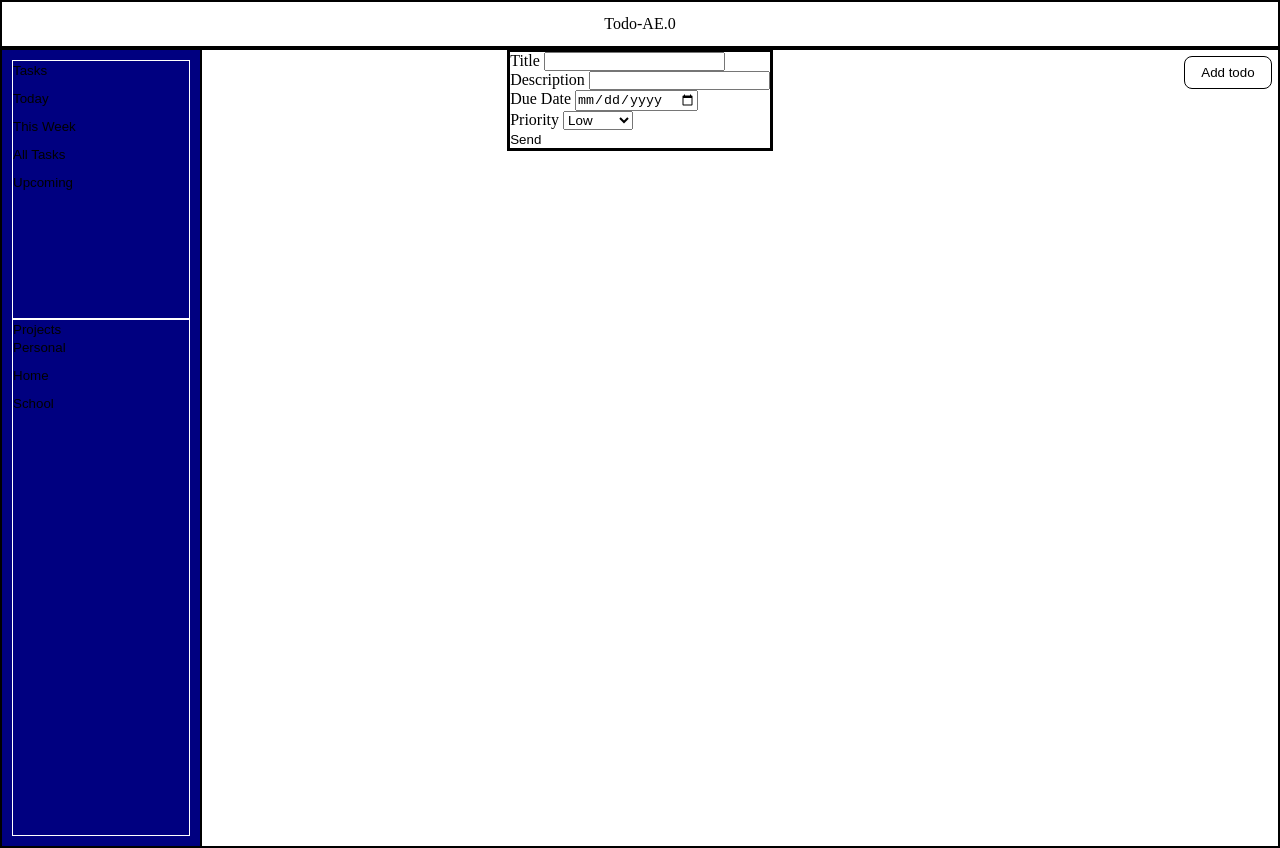
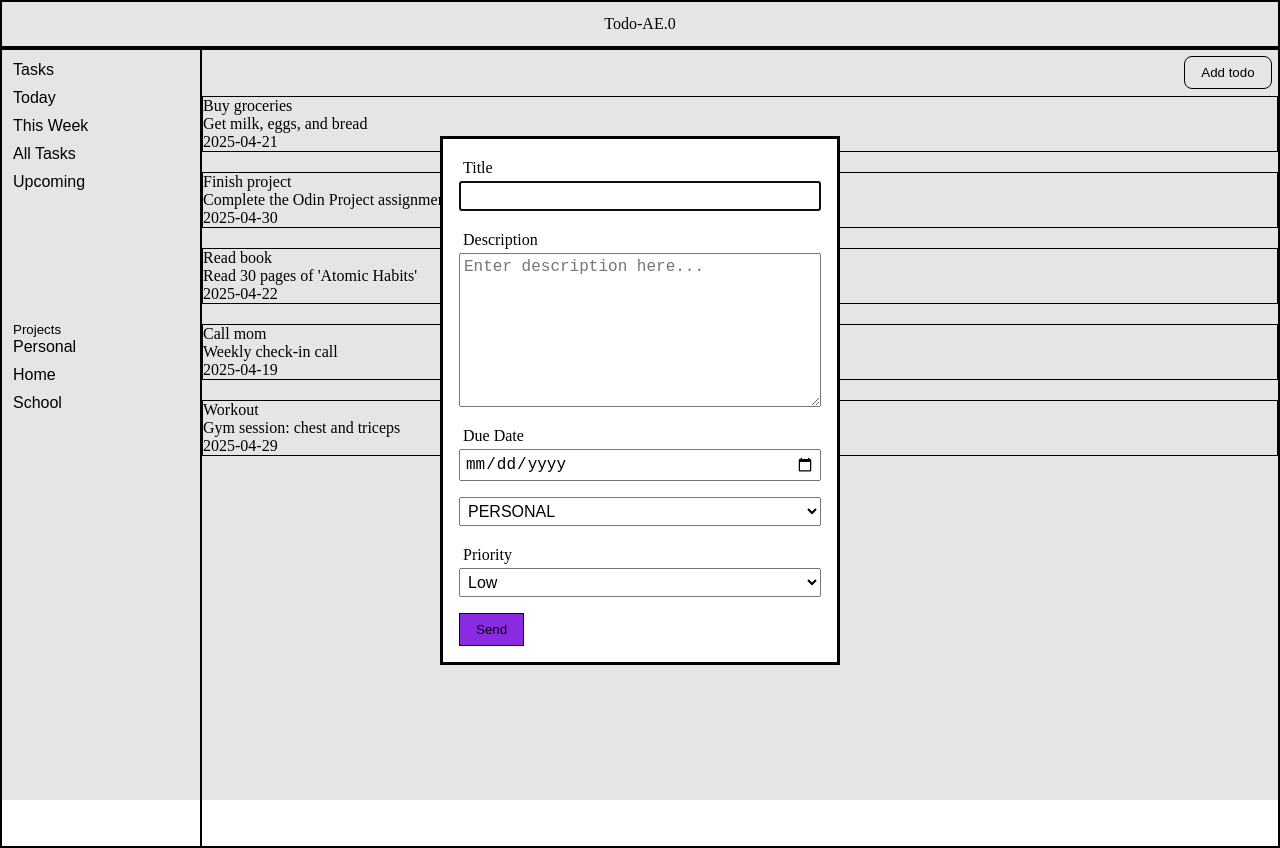
Before and after one commit to Jayfx24/Todo, a website built with webpack: page src/template.html in a window 1280 px wide. Both pictures are taken after a click on the button "Add todo". Built offline with nearby package versions, Linux system fonts and the light colour scheme.

Commit message:
Working on DOM

```diff
--- a/src/buttons/dialogButton.js
+++ b/src/buttons/dialogButton.js
@@ -1,13 +1,28 @@
 
+import { allTask } from "../tasks"
+import { todoItem } from "../tasks"
+import { displayTodo } from "../todoManager"
+import { getCurrentView } from "../statusChecker"
+import { filterByView, getAddForm } from "../todoManager"
+import { projectType } from "../projectsManager"
+import { formFuc } from "../mainDOM"
 
 const addTodoBtn = document.getElementById('addTodo')
 
-const todoDialog = document.getElementById('todoDialog')
 const projectDialog = document.getElementById('projectDialog')
+const todoForm = document.getElementById('todoForm')
+
 
 
 
 export function initBtns(){
+    formFuc(todoDialog)
     addTodoBtn.addEventListener('click',()=>{
-    todoDialog.showModal()
-})}
+        // projectType()
+        todoDialog.showModal()
+
+    })
+    getAddForm()
+
+
+}
--- a/src/data/testTodos.js
+++ b/src/data/testTodos.js
@@ -2,9 +2,9 @@ import { todoItem } from "../tasks";
 
 
 export const testTodos = [
-    todoItem("Buy groceries", "Get milk, eggs, and bread", "2025-04-21", "High"),
-    todoItem("Finish project", "Complete the Odin Project assignment", "2025-04-30", "High"),
-    todoItem("Read book", "Read 30 pages of 'Atomic Habits'", "2025-04-22", "Medium"),
-    todoItem("Call mom", "Weekly check-in call", "2025-04-19", "Low", "Family"),
-    todoItem("Workout", "Gym session: chest and triceps", "2025-04-29", "Medium", )
+    todoItem("Buy groceries", "Get milk, eggs, and bread", "2025-04-21", "High", "Personal"),
+    todoItem("Finish project", "Complete the Odin Project assignment", "2025-04-30", "High","default"),
+    todoItem("Read book", "Read 30 pages of 'Atomic Habits'", "2025-04-22", "Medium","Personal"),
+    todoItem("Call mom", "Weekly check-in call", "2025-04-19", "Low", "Family","Personal"),
+    todoItem("Workout", "Gym session: chest and triceps", "2025-04-29", "Medium","Personal" )
   ];
--- /dev/null
+++ b/src/mainDOM.js
@@ -0,0 +1,103 @@
+import { allProjects } from "./projects";
+
+export function formFuc(ele) {
+  const form = document.createElement("form");
+  form.id = "todoForm";
+
+  // Title
+  const titleGroup = document.createElement("div");
+  titleGroup.className = "form-group";
+  const titleLabel = document.createElement("label");
+  titleLabel.setAttribute("for", "title");
+  titleLabel.textContent = "Title";
+  const titleInput = document.createElement("input");
+  titleInput.type = "text";
+  titleInput.id = "title";
+  titleInput.name = "title";
+  titleInput.required = true;
+  titleGroup.appendChild(titleLabel);
+  titleGroup.appendChild(titleInput);
+
+  // Description
+  const descGroup = document.createElement("div");
+  descGroup.className = "form-group";
+  const descLabel = document.createElement("label");
+  descLabel.setAttribute("for", "desc");
+  descLabel.textContent = "Description";
+  const descTextarea = document.createElement("textarea");
+  descTextarea.id = "desc";
+  descTextarea.name = "desc";
+  descTextarea.placeholder = "Enter description here...";
+  descTextarea.rows = 8;
+  descGroup.appendChild(descLabel);
+  descGroup.appendChild(descTextarea);
+
+
+
+  // Due Date
+  const dueDateGroup = document.createElement("div");
+  dueDateGroup.className = "form-group";
+  const dueDateLabel = document.createElement("label");
+  dueDateLabel.setAttribute("for", "dueDate");
+  dueDateLabel.textContent = "Due Date";
+  const dueDateInput = document.createElement("input");
+  dueDateInput.type = "date";
+  dueDateInput.id = "dueDate";
+  dueDateInput.name = "dueDate";
+  dueDateGroup.appendChild(dueDateLabel);
+  dueDateGroup.appendChild(dueDateInput);
+
+  // Project Type (empty container)
+  const projectTypeGroup = document.createElement("div");
+  projectTypeGroup.className = "form-group project-type";
+
+  const select = document.createElement("select");
+
+  allProjects.forEach((item) => {
+      const option = document.createElement("option");
+      const name = item.projectName;
+      option.value = name.toLowerCase();;
+      option.textContent = name.toUpperCase();
+
+      select.appendChild(option);
+  });
+    projectTypeGroup.appendChild(select);
+
+  // Priority
+  const priorityGroup = document.createElement("div");
+  priorityGroup.className = "form-group";
+  const priorityLabel = document.createElement("label");
+  priorityLabel.setAttribute("for", "priority");
+  priorityLabel.textContent = "Priority";
+  const prioritySelect = document.createElement("select");
+  prioritySelect.name = "priority";
+  prioritySelect.id = "priority";
+  prioritySelect.required = true;
+
+  ["low", "medium", "high"].forEach((level) => {
+    const option = document.createElement("option");
+    option.value = level;
+    option.textContent = level.charAt(0).toUpperCase() + level.slice(1);
+    prioritySelect.appendChild(option);
+  });
+
+  priorityGroup.appendChild(priorityLabel);
+  priorityGroup.appendChild(prioritySelect);
+
+  // Submit Button
+  const submitButton = document.createElement("button");
+  submitButton.type = "submit";
+  submitButton.textContent = "Send";
+
+  // Append all to form
+  form.appendChild(titleGroup);
+  form.appendChild(projectTypeGroup);
+  form.appendChild(descGroup);
+  form.appendChild(dueDateGroup);
+  form.appendChild(projectTypeGroup);
+  form.appendChild(priorityGroup);
+  form.appendChild(submitButton);
+
+
+  ele.appendChild(form);
+}
--- a/src/projectsManager.js
+++ b/src/projectsManager.js
@@ -1,28 +1,25 @@
-import {testProjectsData} from './data/testProjects';
-import { allProjects } from './projects';
+import { testProjectsData } from "./data/testProjects";
+import { allProjects } from "./projects";
 
-const projectUl = document.querySelector('.project-list');
-
-allProjects.push(...testProjectsData)
-export function displayProjects(){
-    createProjects(allProjects)
+const projectUl = document.querySelector(".project-list");
+const todoForm = document.getElementById("todoForm");
+allProjects.push(...testProjectsData);
+export function displayProjects() {
+  createProjects(allProjects);
 }
 
-function createProjects(items){
-    projectUl.innerHTML = '';
+function createProjects(items) {
+  projectUl.innerHTML = "";
 
-    for (const pj of items){
-        console.log(pj)
-        const li = document.createElement('li');
-        const btn = document.createElement('button');
-        btn.textContent = `${pj['projectName']}`
+  for (const pj of items) {
+    console.log(pj);
+    const li = document.createElement("li");
+    const btn = document.createElement("button");
+    btn.textContent = `${pj["projectName"]}`;
 
-        li.className = 'project-nav-item'
+    li.className = "project-nav-item";
 
-        li.appendChild(btn)
-        projectUl.appendChild(li)
-
-    }
-
-
+    li.appendChild(btn);
+    projectUl.appendChild(li);
+  }
 }
--- a/src/statusChecker.js
+++ b/src/statusChecker.js
@@ -0,0 +1,10 @@
+export let currentView = 'default'
+
+
+export function setView(view){
+    currentView = view;
+}
+
+export function getCurrentView(){
+    return currentView;
+}
--- a/src/style.css
+++ b/src/style.css
@@ -9,8 +9,25 @@
   --border-radius-sm: 4px;
   --border-radius: 8px;
   --border-radius-lg: 16px;
-}
 
+  /* Dialog */
+  --spacing : 1rem;
+  --dialog-font-size: 1.25rem;
+  --dialog-btns-padding : 0.5rem 1rem;
+
+    /* Font Sizes */
+    --font-size: 1rem;
+    --font-size-md: 1.25rem;
+    --font-size-large: 1.5rem;
+
+    --heading-font-size: 1.25rem;
+    --body-font-size: 1rem;
+    --input-font-size: 1rem;
+    --button-font-size: 1rem;
+
+    /* input  */
+  --input-padding : 0.25rem;
+  }
 
 *{
   box-sizing: border-box;
@@ -59,12 +76,16 @@ ul{
   border: 1px solid;
   /* color: white; */
   padding: 10px;
-  background-color: navy;
+  /* background-color: navy; */
   display: flex;
   flex-direction: column;
 
+
 }
+li button{
+  font-size: var(--font-size);
 
+}
 #sidebar > * {
   border: 1px solid white;
   /* text-align: center; */
@@ -109,7 +130,36 @@ ul{
 
 /* dialogs */
 #todoDialog{
-  margin: auto;
-  /* padding: initial; */
+ margin: auto;
+ padding: 1rem;
+ width: 400px;
+
 
 }
+
+#todoForm{
+
+}
+
+.form-group{
+  /* border: var(--border); */
+  margin-bottom: var(--spacing);
+  font-size: var(--dialog-font-size);
+}
+
+.form-group > * {
+  display: block;
+}
+
+.form-group > *{
+  padding: var(--input-padding);
+  width: 100%;
+  font-size: var(--font-size);
+}
+
+#todoForm > button{
+  border: var(--border);
+  padding: var(--dialog-btns-padding);
+  background-color: blueviolet;
+
+}
--- a/src/taskfilter.js
+++ b/src/taskfilter.js
@@ -1,28 +1,26 @@
 import { getToday, getEndOfWeek, getStartOfWeek } from './dateUtility';
-import { displayTasks } from './todoManager';
-
+import { displayTodo } from './todoManager';
 
 export function todayTask(items){
     const today = getToday()
     const todayArr = items.filter(item => item['dueDate'] === today)
-    displayTasks(todayArr)
+    displayTodo(todayArr)
 }
 
 export function weekTask(items){
     const endOfWeekDate = getEndOfWeek();
     const startOfWeekDate = getStartOfWeek();
     const weekArr = items.filter(item => item['dueDate'] <= endOfWeekDate && item['dueDate'] >= startOfWeekDate)
-    displayTasks(weekArr)
+    displayTodo(weekArr)
 }
 
 export function upcomingTask(items){
     const endOfWeekDate = getEndOfWeek();
-    console.log(endOfWeekDate)
     const upcomingArr = items.filter(item => item['dueDate'] > endOfWeekDate)
-    displayTasks(upcomingArr)
+    displayTodo(upcomingArr)
 }
 
 
-export function allTasks(items){
-    displayTasks(items)
+export function allTodoTasks(items){
+    displayTodo(items)
 }
--- a/src/tasks.js
+++ b/src/tasks.js
@@ -5,7 +5,7 @@ import {getToday } from "./dateUtility";
 const allTask = []
 const todoForm = document.getElementById('todoForm')
 
-const todoItem = function (title,desc,dueDate,priority,projectType = 'default'){
+const todoItem = function (title,desc,dueDate,priority,projectType){
     const createdAt = getToday();
     const uuid = crypto.randomUUID();
     const status = false
@@ -15,20 +15,6 @@ const todoItem = function (title,desc,dueDate,priority,projectType = 'default'){
 };
 
 
-let formData;
-todoForm.addEventListener('submit',(e)=>{
-    e.preventDefault()
-    formData = new FormData(todoForm);
-
-    let title = formData.get('title');
-    let desc = formData.get('desc');
-    let dueDate = formData.get('dueDate');
-    let priority = formData.get('priority');
-
-
-    allTask.push(todoItem(title,desc,dueDate,priority))
-    console.table(allTask);
-})
 
 
 export {allTask}
--- a/src/template.html
+++ b/src/template.html
@@ -54,30 +54,8 @@
       </div>
     </div>
 
-    <dialog id="todoDialog" open>
-      <form action="dialog" id="todoForm">
-        <div class="form-group">
-          <label for="title">Title</label>
-          <input type="text" , id="title" name="title" />
-        </div>
-        <div class="form-group">
-          <label for="desc"> Description </label>
-          <input type="text" , id="desc" name="desc" />
-        </div>
-        <div class="form-group">
-          <label for=dueDate""> Due Date</label>
-          <input type="date" , id="dueDate" name="dueDate" />
-        </div>
-        <div class="form-group">
-          <label for="priority">Priority</label>
-          <select name="priority" id="priority">
-            <option value="low">Low</option>
-            <option value="medium">Medium</option>
-            <option value="high">High</option>
-          </select>
-        </div>
-        <button type="submit">Send</button>
-      </form>
+    <dialog id="todoDialog" >
+
     </dialog>
 
     <dialog id="projectDialog">
--- a/src/todoManager.js
+++ b/src/todoManager.js
@@ -1,16 +1,22 @@
 import { allTask } from "./tasks"
+import { setView } from "./statusChecker"
+import { todayTask,weekTask, upcomingTask, allTodoTasks } from './taskfilter';
+import { todoItem } from "./tasks";
+import { getCurrentView } from "./statusChecker";
 
 
-export function displayTasks(items){
+const todoItems = document.querySelector('.todo-container')
+const todoDialog = document.getElementById('todoDialog')
 
-    const todoItems = document.querySelector('.todo-container')
+let formData;
+
+export function displayTodo(items){
+    createTodoDOM(items,todoItems)
+}
+
+function createTodoDOM(items,todoItems){
     todoItems.innerHTML= ''
 
-    createTodo(items,todoItems)
-
-}
-
-function createTodo(items,todoItems){
     for(const todo of items){
         const item = document.createElement('div')
         const title = document.createElement('p')
@@ -31,3 +37,54 @@ function createTodo(items,todoItems){
         todoItems.appendChild(item)
     }
 }
+
+
+
+
+export function filterByView(targetId){
+    switch (targetId){
+        case 'tasks':
+            setView('default')
+            allTodoTasks(allTask);
+            break;
+
+        case 'today':
+            setView('today')
+            todayTask(allTask);
+            break;
+        case 'week':
+            setView('week')
+            weekTask(allTask);
+            break;
+
+        case 'upcoming':
+            setView('upcoming')
+            upcomingTask(allTask);
+            break;
+
+
+    }
+}
+
+
+export function getAddForm(){
+    todoForm.addEventListener('submit',(e)=>{
+        e.preventDefault()
+        formData = new FormData(todoForm);
+
+        let title = formData.get('title');
+        let desc = formData.get('desc');
+        let dueDate = formData.get('dueDate');
+        let priority = formData.get('priority');
+
+        const newItem = todoItem(title,desc,dueDate,priority)
+
+        allTask.push(newItem)
+        const view = getCurrentView()
+
+        filterByView(view)
+        todoForm.reset()
+        todoDialog.close()
+    })
+
+}
```
Also changed, not shown: src/index.js (+13 -8 lines), src/nav/sideNavs.js (+4 -20 lines), src/completedTask.js (deleted), src/pageStatus.js (added).
